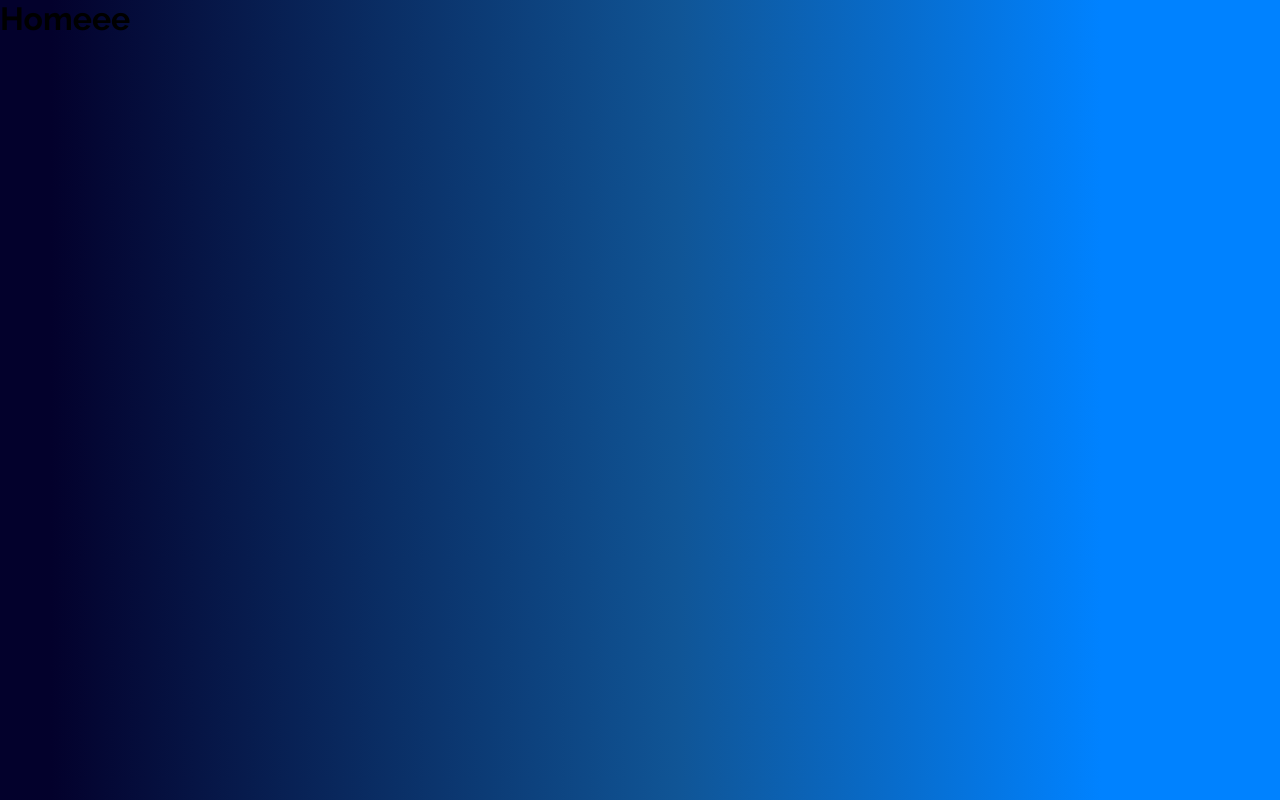
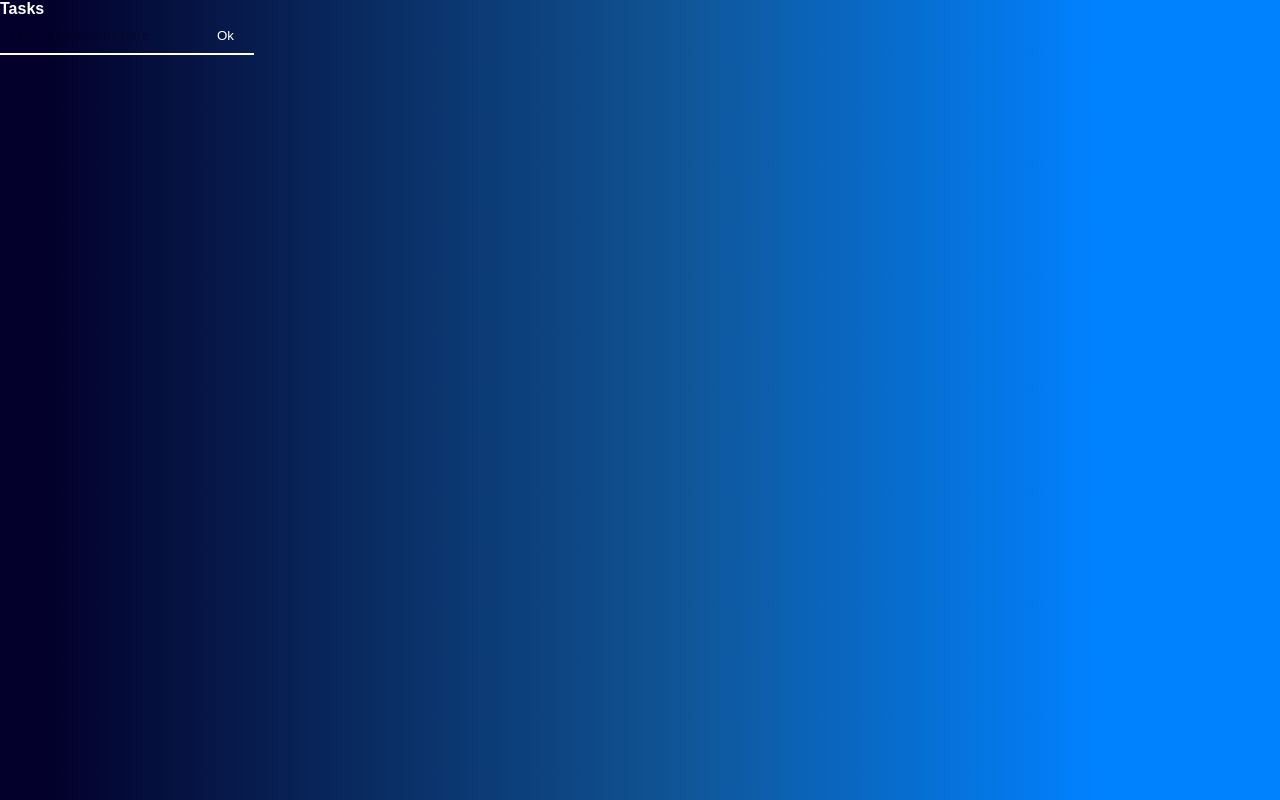
Before and after one commit to htamagnus/to-do-fullstack-nestjs-react, a React (Create React App) app in the folder front-end/: page / in a window 1280 px wide. Built offline with nearby package versions, Linux system fonts and the light colour scheme.

Commit message:
✨ Add components to pages

```diff
--- a/front-end/src/pages/Home.tsx
+++ b/front-end/src/pages/Home.tsx
@@ -1,7 +1,13 @@
+import { Input, Text, Button, Row, Column } from 'components'
+
 export const Home = () => {
     return (
-        <div>
-            <h1>Homeee</h1>
-        </div>
+        <Column>
+            <Text fontWeight="bold">Tasks</Text>
+            <Row>
+            <Input placeholder="Enter a task name here.."/>
+            <Button>Ok</Button>
+            </Row>
+        </Column>
     )
 }
```
